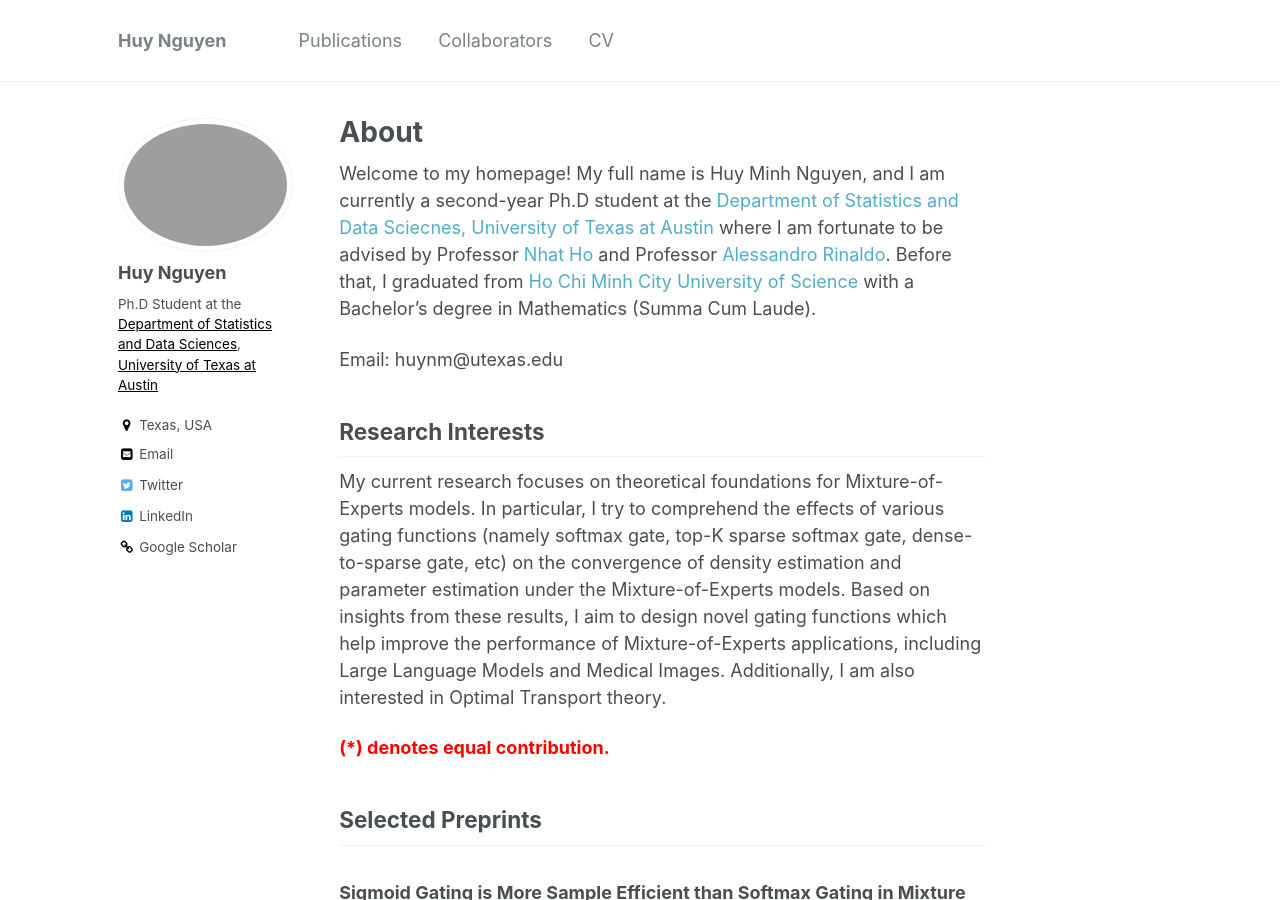
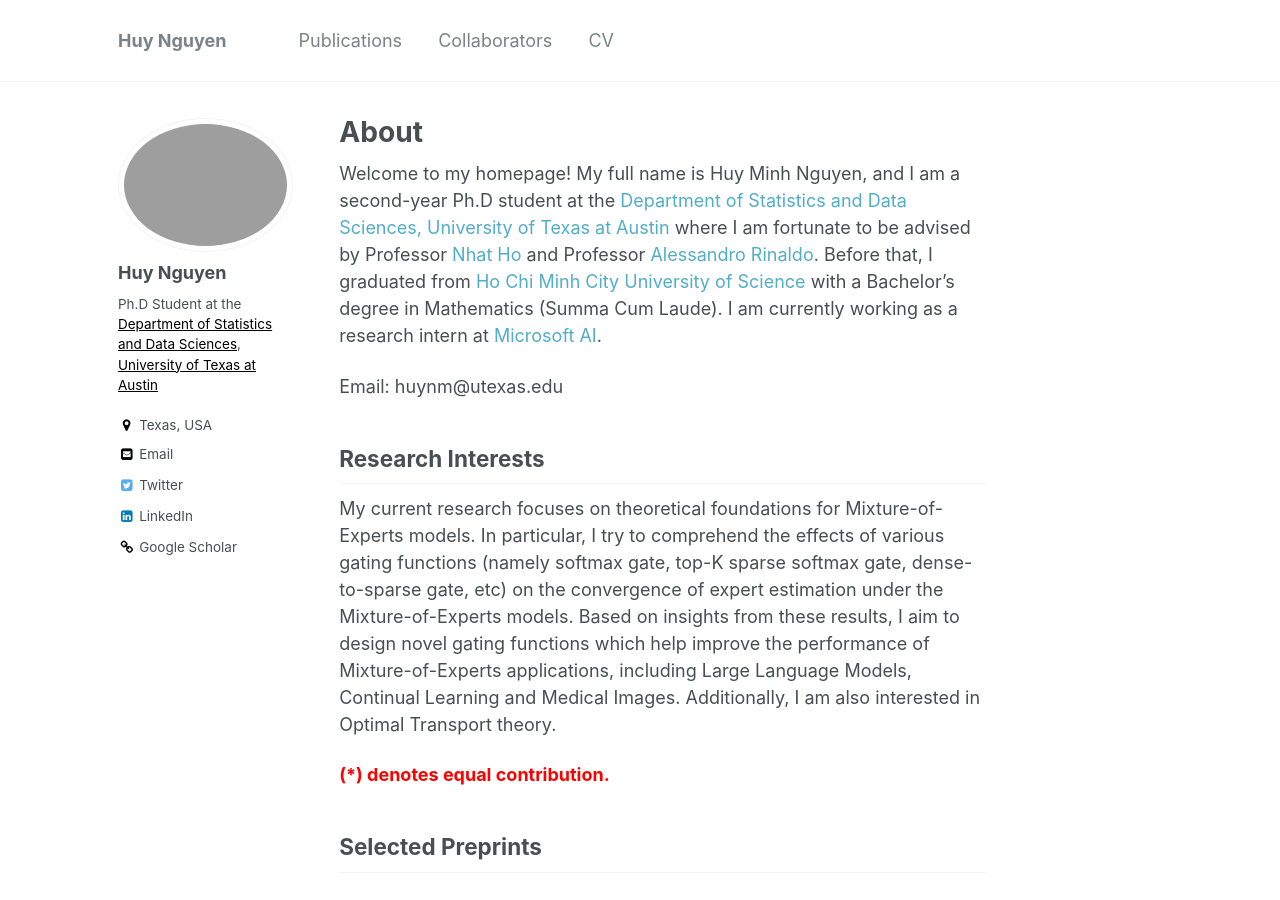
Before and after one commit to snowwhite2011/huyentrang0811.github.io, a Jekyll site: the page built from _pages/about.md, in a window 1280 px wide and 900 px high. Built offline with Jekyll 4.4.1, drawn with Linux system fonts in a browser that asks for light colours; some of the changed text lies outside the part shown.

Commit message:
Update about.md

```diff
--- a/_pages/about.md
+++ b/_pages/about.md
@@ -11,11 +11,11 @@ redirect_from:
 {% include base_path %}
 
 
-Welcome to my homepage! My full name is Huy Minh Nguyen, and I am currently a second-year Ph.D student at the [Department of Statistics and Data Sciecnes, University of Texas at Austin](https://stat.utexas.edu/) where I am fortunate to be advised by Professor [Nhat Ho](https://nhatptnk8912.github.io/) and Professor [Alessandro Rinaldo](https://arinaldo.github.io/). Before that, I graduated from [Ho Chi Minh City University of Science](https://en.hcmus.edu.vn/) with a Bachelor's degree in Mathematics (Summa Cum Laude).
+Welcome to my homepage! My full name is Huy Minh Nguyen, and I am a second-year Ph.D student at the [Department of Statistics and Data Sciences, University of Texas at Austin](https://stat.utexas.edu/) where I am fortunate to be advised by Professor [Nhat Ho](https://nhatptnk8912.github.io/) and Professor [Alessandro Rinaldo](https://arinaldo.github.io/). Before that, I graduated from [Ho Chi Minh City University of Science](https://en.hcmus.edu.vn/) with a Bachelor's degree in Mathematics (Summa Cum Laude). I am currently working as a research intern at [Microsoft AI](https://www.microsoft.com/en-us/ai).
 
 Email: huynm@utexas.edu
 ## Research Interests
-My current research focuses on theoretical foundations for Mixture-of-Experts models. In particular, I try to comprehend the effects of various gating functions (namely softmax gate, top-K sparse softmax gate, dense-to-sparse gate, etc) on the convergence of density estimation and parameter estimation under the Mixture-of-Experts models. Based on insights from these results, I aim to design novel gating functions which help improve the performance of Mixture-of-Experts applications, including Large Language Models and Medical Images. Additionally, I am also interested in Optimal Transport theory.
+My current research focuses on theoretical foundations for Mixture-of-Experts models. In particular, I try to comprehend the effects of various gating functions (namely softmax gate, top-K sparse softmax gate, dense-to-sparse gate, etc) on the convergence of expert estimation under the Mixture-of-Experts models. Based on insights from these results, I aim to design novel gating functions which help improve the performance of Mixture-of-Experts applications, including Large Language Models, Continual Learning and Medical Images. Additionally, I am also interested in Optimal Transport theory.
 
 <span style="color:red"> **(\*) denotes equal contribution.** </span> <br/>
 ## Selected Preprints
@@ -72,6 +72,7 @@ Advances in NeurIPS, 2021.  [[arXiv](https://arxiv.org/abs/2102.06857)] [[NeurIP
 
 
 ## Recent News
+- **[May 2024]** I start working as a research intern at Microsoft AI.
 - **[May 2024]** Three new papers on Mixture of Experts [[1](https://arxiv.org/abs/2405.13997)], [[2](https://arxiv.org/abs/2405.14131)] and [[3](https://arxiv.org/abs/2405.14124)] are out!
 - **[May 2024]** Three papers on Mixture of Experts, [[1](https://arxiv.org/abs/2402.02952)], [[2](https://arxiv.org/abs/2401.13875)] and [[3](https://arxiv.org/abs/2310.14188)], are accepted to ICML 2024.
 - **[Apr 2024]** I was offered the AISTATS 2024 registration grant. See you in Valencia, Spain this May!
```
Also changed, not shown: other parts of _pages/about.md (+3 -3 lines).
